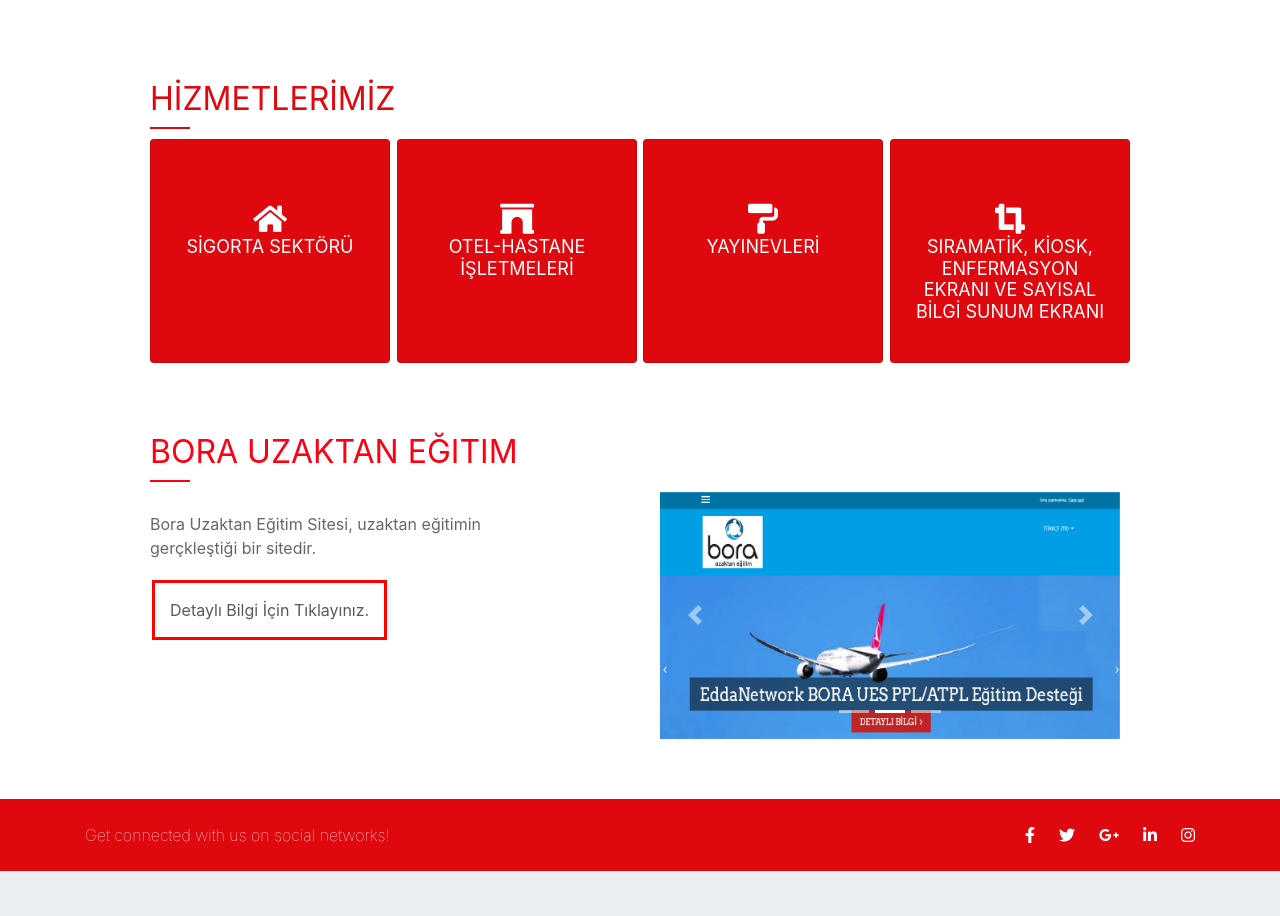
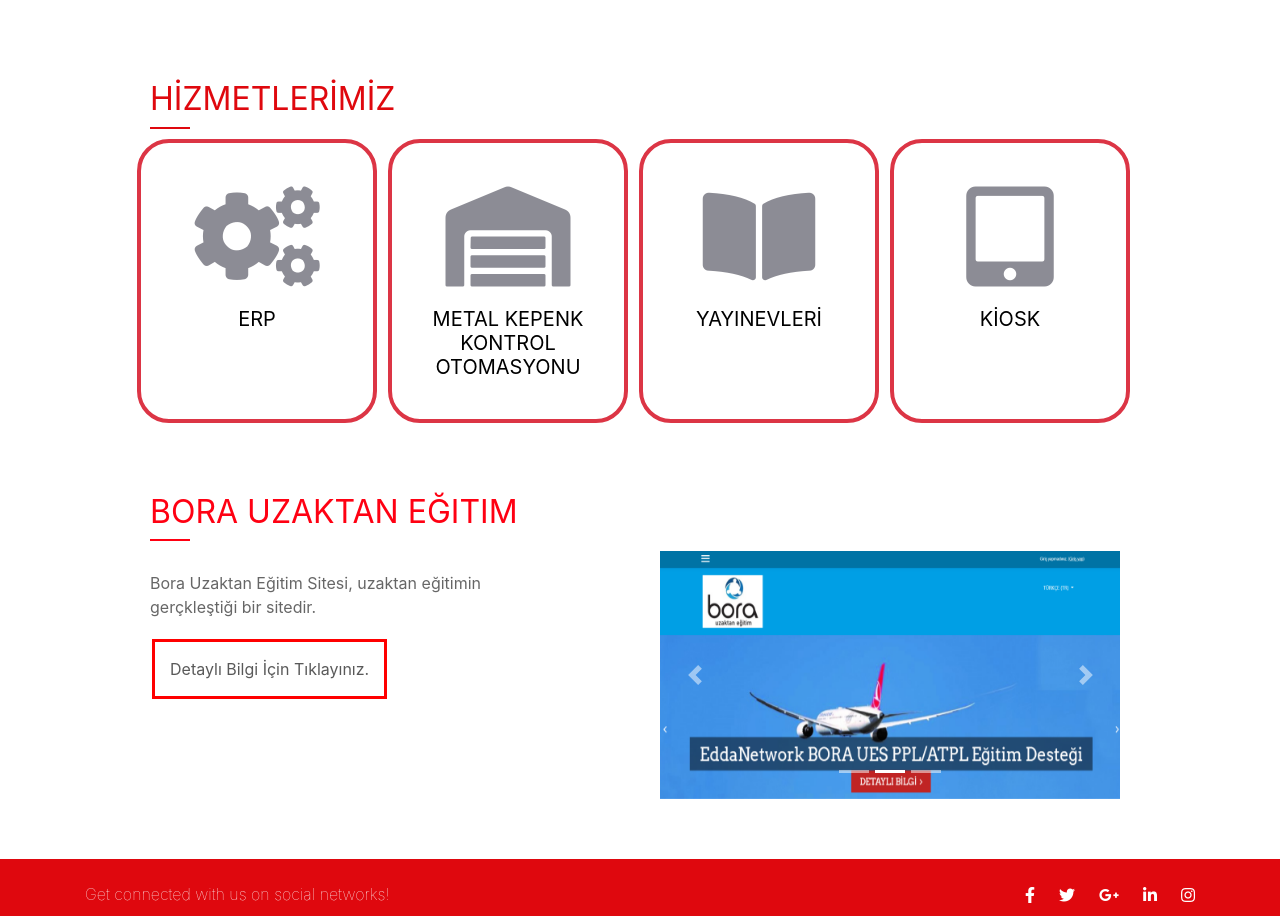
Before and after one commit to yaprakbulut/eddanetwork_website, a React (Create React App) app: page / in a window 1280 px wide. Shown: the part 1240-2156 px from the top of the page. Built offline with nearby package versions, Linux system fonts and the light colour scheme.

Commit message:
services

```diff
--- a/src/components/Context/Data.js
+++ b/src/components/Context/Data.js
@@ -41,24 +41,23 @@ export const Links = [
 export const Services = [
   {
     id: 1,
-    icon: "fas fa-home",
-    column: "SİGORTA SEKTÖRÜ",
+    icon: "fas fa-cogs",
+    column: "ERP",
   },
   {
     id: 2,
-    icon: "fas fa-archway",
-    column: "OTEL-HASTANE İŞLETMELERİ",
+    icon: "fas fa-warehouse",
+    column: "METAL KEPENK KONTROL OTOMASYONU",
   },
   {
     id: 3,
-    icon: "fas fa-paint-roller",
+    icon: "fas fa-book-open",
     column: "YAYINEVLERİ",
   },
   {
     id: 4,
-    icon: "fas fa-crop-alt",
-    column:
-      "SIRAMATİK, KİOSK, ENFERMASYON EKRANI VE SAYISAL BİLGİ SUNUM EKRANI",
+    icon: "fas fa-tablet-alt",
+    column: "KİOSK ",
   },
 ];
 
--- a/src/components/Footer.js
+++ b/src/components/Footer.js
@@ -1,19 +1,15 @@
-import React from 'react';
-import {Link} from 'react-router-dom';
-import {ProductConsumer} from './Context/Context';
+import React from "react";
+import { Link } from "react-router-dom";
+import { ProductConsumer } from "./Context/Context";
 import { MDBCol, MDBContainer, MDBRow, MDBFooter } from "mdbreact";
-import { MDBIcon,MDBBtn } from 'mdbreact';
-
-
+import { MDBIcon, MDBBtn } from "mdbreact";
 
 export default function Footer() {
   return (
     <footer class="page-footer font-small unique-color-dark">
       <div className="footer_social">
         <div class="container">
-
           <div class="row py-4 d-flex align-items-center">
-
             <div class="col-md-6 col-lg-5 text-center text-md-left mb-4 mb-md-0">
               <h6 class="mb-0">Get connected with us on social networks!</h6>
             </div>
@@ -35,79 +31,83 @@ export default function Footer() {
                   <i class="fab fa-instagram white-text"> </i>
                 </a>
               </div>
-
-
-
             </div>
-
           </div>
-
         </div>
       </div>
 
-
       <div class="container text-center text-md-left mt-5">
-
         <div class="row mt-3">
           <div class="col-md-3 col-lg-4 col-xl-3 mx-auto mb-4">
-
             <h6 class="text-uppercase font-weight-bold">EDDANETWORK</h6>
-                <p >Yazılım ve otomasyon şirketidir.</p>
-
+            <p>Yazılım ve otomasyon şirketidir.</p>
           </div>
           <div class="col-md-2 col-lg-2 col-xl-2 mx-auto mb-4">
-
             <h6 class="text-uppercase font-weight-bold">Products</h6>
             <p>
-                    <a className="footer-link" href="#!">MDBootstrap</a>
+              <a className="footer-link" href="#!">
+                MDBootstrap
+              </a>
             </p>
             <p>
-                    <a className="footer-link" href="#!">MDWordPress</a>
+              <a className="footer-link" href="#!">
+                MDWordPress
+              </a>
             </p>
             <p>
-                    <a className="footer-link" href="#!">BrandFlow</a>
+              <a className="footer-link" href="#!">
+                BrandFlow
+              </a>
             </p>
             <p>
-                    <a className="footer-link" href="#!">Bootstrap Angular</a>
+              <a className="footer-link" href="#!">
+                Bootstrap Angular
+              </a>
             </p>
-
           </div>
           <div class="col-md-3 col-lg-2 col-xl-2 mx-auto mb-4">
-
             <h6 class="text-uppercase font-weight-bold">Useful links</h6>
             <p>
-                    <a className="footer-link" href="#!">Your Account</a>
+              <a className="footer-link" href="#!">
+                Your Account
+              </a>
             </p>
             <p>
-                    <a className="footer-link" href="#!">Become an Affiliate</a>
+              <a className="footer-link" href="#!">
+                Become an Affiliate
+              </a>
             </p>
             <p>
-                    <a className="footer-link" href="#!">Shipping Rates</a>
+              <a className="footer-link" href="#!">
+                Shipping Rates
+              </a>
             </p>
             <p>
-                    <a className="footer-link" href="#!">Help</a>
+              <a className="footer-link" href="#!">
+                Help
+              </a>
             </p>
-
           </div>
           <div class="col-md-4 col-lg-3 col-xl-3 mx-auto mb-md-0 mb-4">
-
             <h6 class="text-uppercase font-weight-bold">İletişim</h6>
             <p>
-                    <i class="fas fa-home mr-3"></i> Pınarbaşı Mh. Hürriyet Cd. Ar-Ge 2, No:3A/23 Konyaaltı, Antalya</p>
+              <i class="fas fa-home mr-3"></i> Pınarbaşı Mh. Hürriyet Cd. Ar-Ge
+              2, No:3A/23 Konyaaltı, Antalya
+            </p>
             <p>
-                    <i class="fas fa-envelope mr-3"></i> info@eddanetwork.com</p>
+              <i class="fas fa-envelope mr-3"></i> info@eddanetwork.com
+            </p>
             <p>
-                    <i class="fas fa-phone mr-3"></i> + 09 533 375 19 11</p>
-
+              <i class="fas fa-phone mr-3"></i> + 09 533 375 19 11
+            </p>
           </div>
-
         </div>
-
       </div>
       <div class="footer-copyright">
-                <div className="footer-copyright-text">© 2020 Copyright: Eddanetwork.com</div>
+        <div className="footer-copyright-text">
+          © 2020 Copyright: Eddanetwork.com
         </div>
-
+      </div>
     </footer>
-    )
+  );
 }
--- a/src/components/HomePage/HomePage.css
+++ b/src/components/HomePage/HomePage.css
@@ -23,13 +23,16 @@
 }
 
 .single-service .fas {
-  font-size: 30px;
-  margin-top: 30px;
+  font-size: 100px;
+  margin-top: 10px;
+  color: rgba(1, 1, 20, 0.452);
 }
 
 .single-service .texts h2 {
   font-weight: 400;
-  font-size: 18px;
+  font-size: 20px;
+  margin-top: 20px;
+  color: black;
 }
 
 /* responsive */
@@ -57,6 +60,7 @@
 
   .single-service {
     margin: 10px 0;
+
     flex: 0 0 calc(25% - 20px);
   }
 }
--- a/src/components/HomePage/Services.js
+++ b/src/components/HomePage/Services.js
@@ -19,8 +19,14 @@ export default function Services() {
                   return (
                     <CardDeck>
                       <Card
-                        style={{ width: "15rem", backgroundColor: "#df080e" }}
-                        text="white"
+                        border="danger"
+                        style={{
+                          width: "15rem",
+                          borderWidth: "0.3rem",
+                          borderRadius: "2rem",
+                          marginLeft: "2px",
+                        }}
+                        text="dark"
                         className="text-center p-3"
                       >
                         <Card.Body style={{ padding: "0.5rem" }}>
```
Lines whose indentation alone changed are shown as unchanged.
